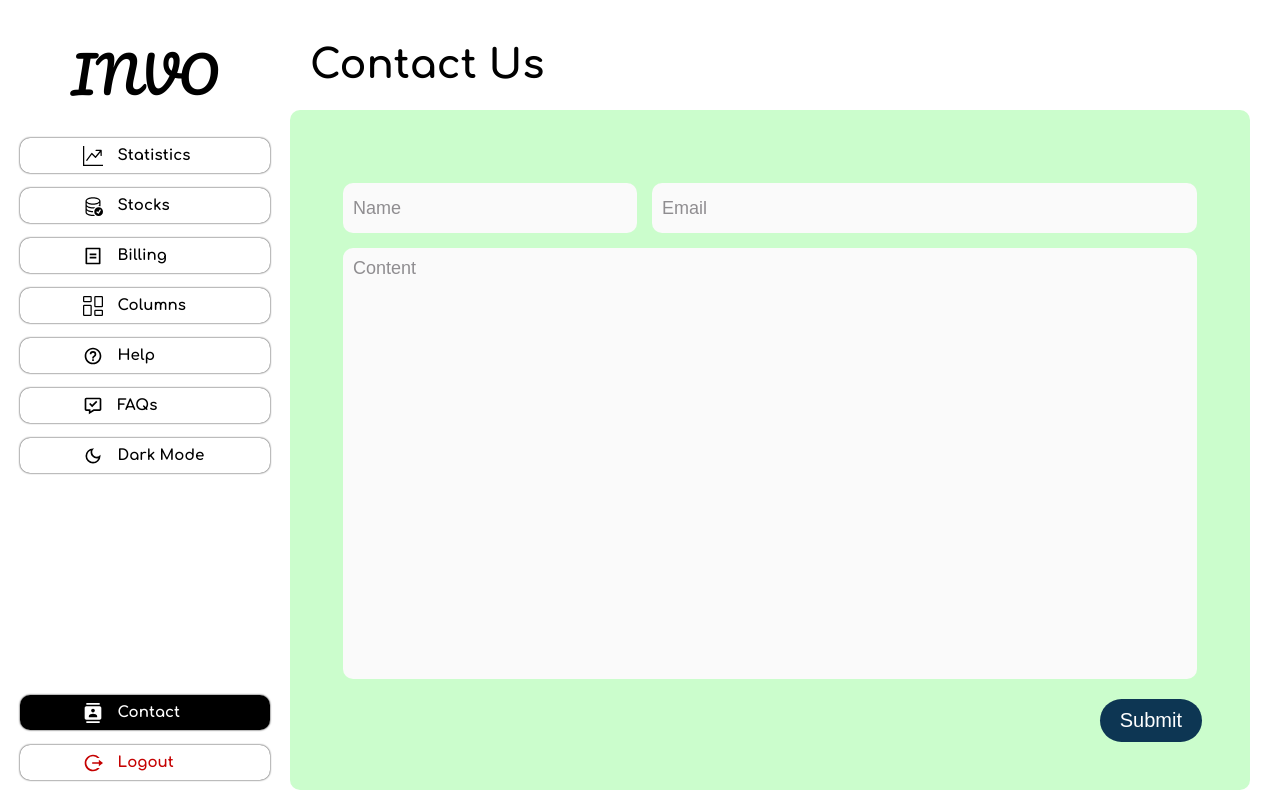
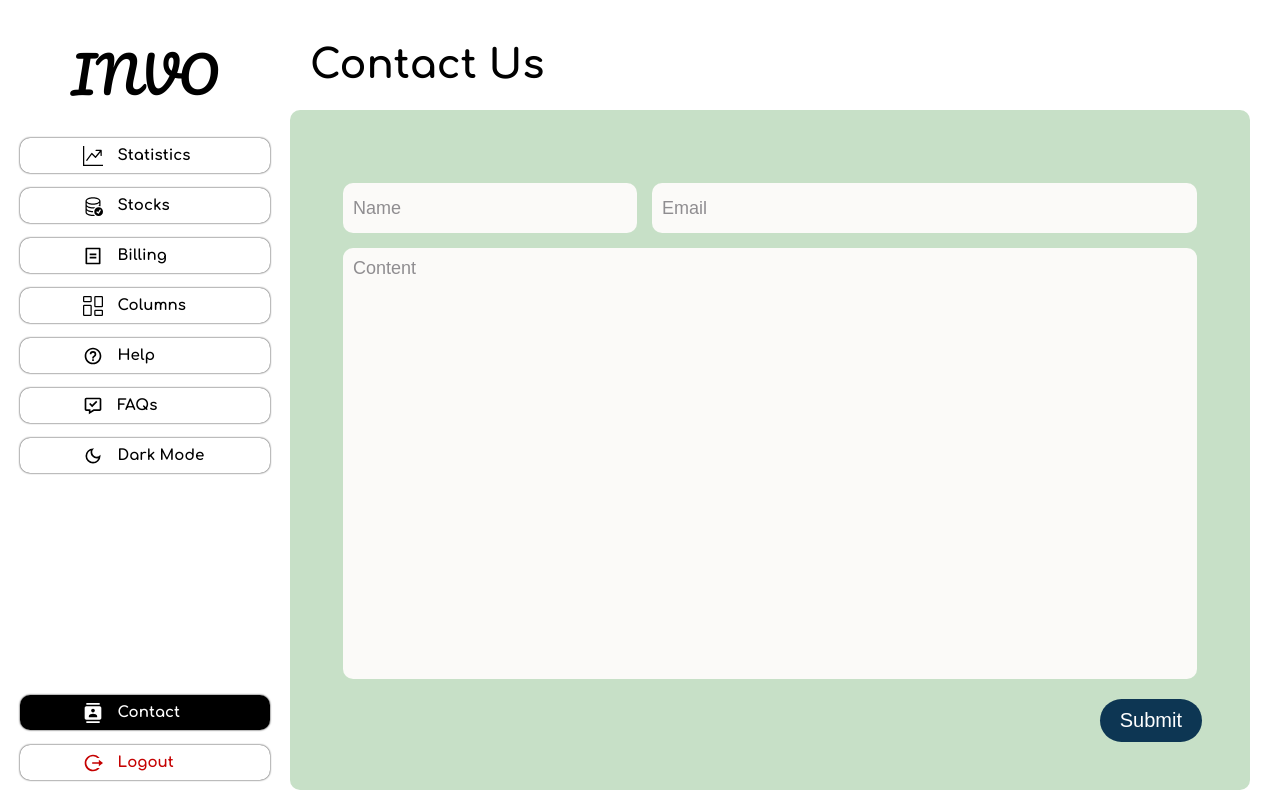
Before and after one commit to nikhitkumar00/Inventify, a React (Vite) app: page /contact in a window 1280 px wide. Built offline with nearby package versions, Linux system fonts and the light colour scheme.

Commit message:
contact page color

```diff
--- a/src/Components/Contact/Contact.css
+++ b/src/Components/Contact/Contact.css
@@ -7,7 +7,7 @@
 .ContactFormContainer{
     font-family: comfortaa;
     height: calc(100vh - 120px);
-    background-color: #cbfdcc;
+    background-color: #c7e0c7;
     display: flex;
     align-items: center;
     justify-content: center;
@@ -54,7 +54,7 @@
     height: 50px;
     font-size: 18px;
     padding-left: 10px;
-    background-color: var(--inputf);
+    background-color: #FBFAF8;
 }
 
 .UserName::placeholder,.Email::placeholder,.Content::placeholder{
@@ -71,7 +71,7 @@
     flex-grow: 2;
     margin-left: 10px;
     font-size: 18px;
-    background-color: var(--inputf);
+    background-color: #FBFAF8;
 }
 
 .NameEmailContainer{
@@ -87,7 +87,7 @@
     padding: 10px 0 400px 10px;
     margin-top: 10px;
     color: #000000;
-    background-color: var(--inputf);
+    background-color: #FBFAF8;
 }
 
 
```
